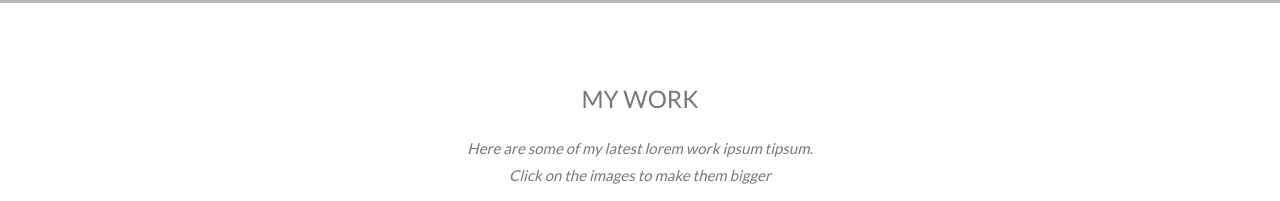
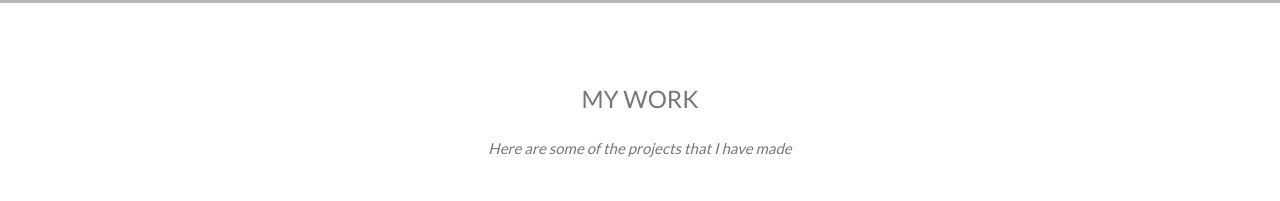
Before and after one commit to KatrinaFuller/katrinafuller.github.io, a plain HTML site: page index.html in a window 1280 px wide. Shown: the part 1754-1955 px from the top of the page. Drawn offline with nearby package versions, Linux system fonts and the light colour scheme; grey boxes are pictures that could not be loaded.

Commit message:
my work line

```diff
--- a/index.html
+++ b/index.html
@@ -183,8 +183,7 @@
   <!-- Container (Portfolio Section) -->
   <div class="w3-content w3-container w3-padding-64" id="portfolio">
     <h3 class="w3-center">MY WORK</h3>
-    <p class="w3-center"><em>Here are some of my latest lorem work ipsum tipsum.<br> Click on the images to make them
-        bigger</em></p><br>
+    <p class="w3-center"><em>Here are some of the projects that I have made</em></p><br>
 
     <!-- Responsive Grid. Four columns on tablets, laptops and desktops. Will stack on mobile devices/small screens (100% width) -->
     <div class="w3-row-padding w3-center">
```
